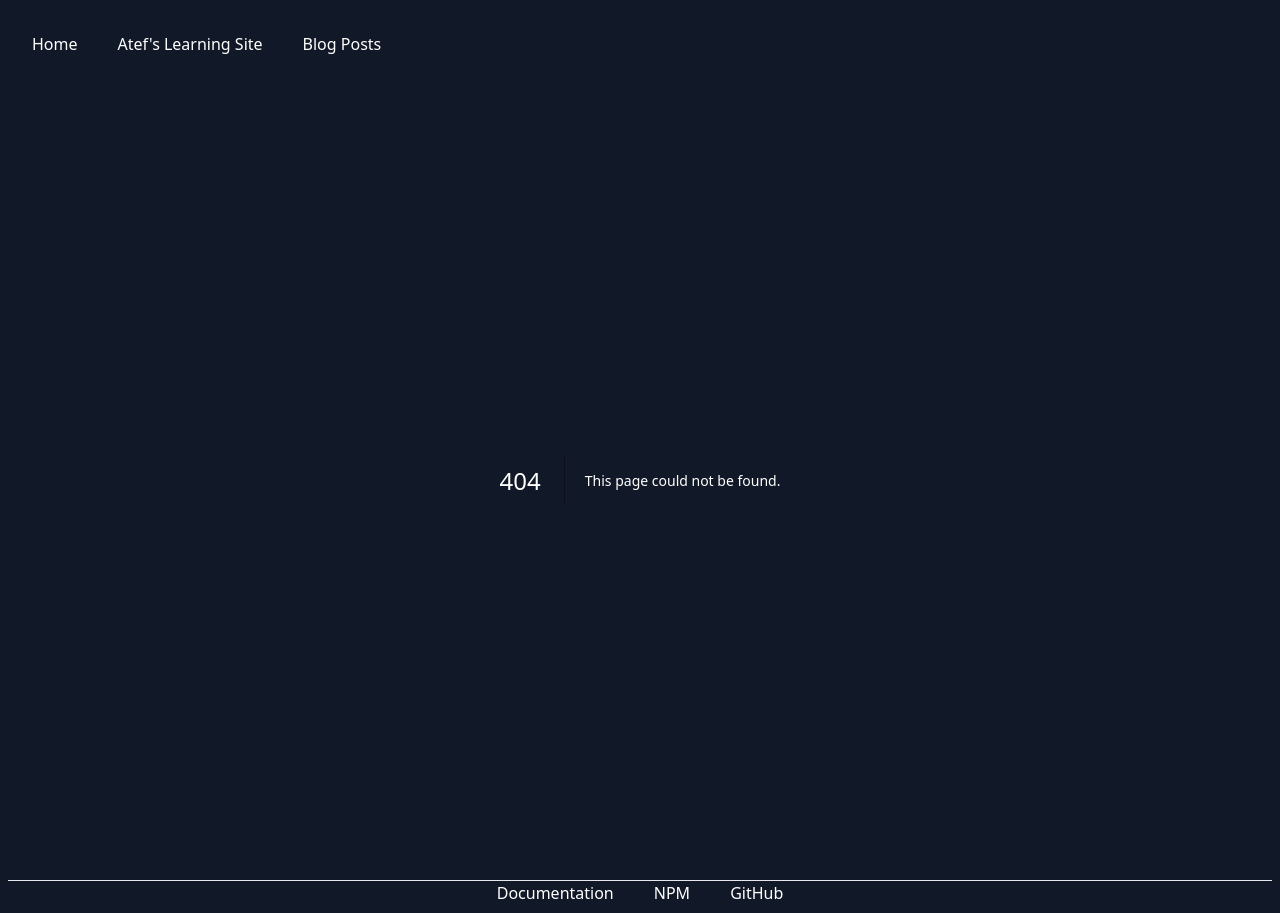
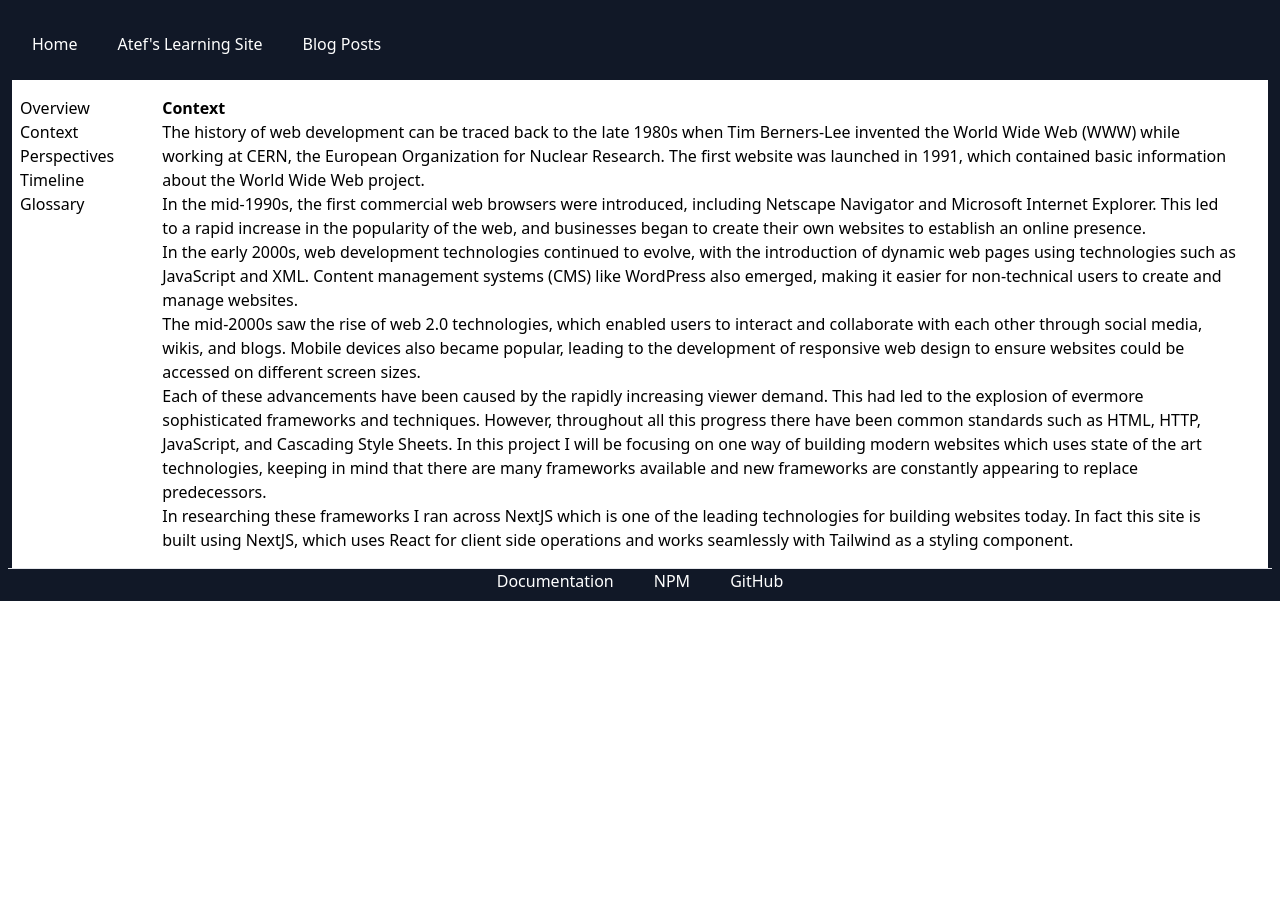
Before and after one commit to dattaray-basab/atef, a Next.js app: page /learn/context in a window 1280 px wide. Before the commit this address had no page. After the commit the page ends 800 px from the top, so only its background shows below. Built offline with nearby package versions, Linux system fonts and the light colour scheme.

Commit message:
0.20.2: WIP - learning site work

```diff
--- /dev/null
+++ b/app/learn/context/page.jsx
@@ -0,0 +1,31 @@
+const StyleSheetsPage = () => {
+  return (
+    <section>
+      <div>
+        <h1><strong>Context</strong></h1>
+        <div>
+          <p><p>
+The history of web development can be traced back to the late 1980s when Tim Berners-Lee invented the World Wide Web (WWW) while working at CERN, the European Organization for Nuclear Research. The first website was launched in 1991, which contained basic information about the World Wide Web project.
+</p>
+<p>
+In the mid-1990s, the first commercial web browsers were introduced, including Netscape Navigator and Microsoft Internet Explorer. This led to a rapid increase in the popularity of the web, and businesses began to create their own websites to establish an online presence.
+</p>
+<p>
+In the early 2000s, web development technologies continued to evolve, with the introduction of dynamic web pages using technologies such as JavaScript and XML. Content management systems (CMS) like WordPress also emerged, making it easier for non-technical users to create and manage websites.
+</p>
+<p>
+The mid-2000s saw the rise of web 2.0 technologies, which enabled users to interact and collaborate with each other through social media, wikis, and blogs. Mobile devices also became popular, leading to the development of responsive web design to ensure websites could be accessed on different screen sizes.
+</p>
+<p>
+Each of these advancements have been caused by the rapidly increasing viewer demand. This had led to the explosion of evermore sophisticated frameworks and techniques. However, throughout all this progress there have been common standards such as HTML, HTTP, JavaScript, and Cascading Style Sheets. In this project I will be focusing on one way of building modern websites which uses state of the art technologies, keeping in mind that there are many frameworks available and new frameworks are constantly appearing to replace predecessors.
+</p>
+<p>
+In researching these frameworks I ran across NextJS which is one of the leading technologies for building websites today. In fact this site is built using NextJS, which uses React for client side operations and works seamlessly with Tailwind as a styling component.
+</p></p>
+        </div>
+      </div>
+    </section>
+  );
+};
+
+export default StyleSheetsPage;
--- a/app/learn/leftBar.tsx
+++ b/app/learn/leftBar.tsx
@@ -5,19 +5,19 @@ const LeftBar = () => {
     <aside className='flex my-2 w-30 p-2 '>
       <ul className='flex flex-col '>
         <li>
-          <Link href='/learn/overview' >Project Overview</Link>
+          <Link href='/learn/overview' >Overview</Link>
         </li>
         <li>
-          <Link href='/learn/perspectives'>Personal Perspectives</Link>
+          <Link href='/learn/context'>Context</Link>
         </li>
         <li>
-          <Link href='/learn/style-sheets'>Style Sheets</Link>
+          <Link href='/learn/perspectives'>Perspectives</Link>
         </li>
         <li>
-          <Link href='/learn/react'>React</Link>
+          <Link href='/learn/timeline'>Timeline</Link>
         </li>
         <li>
-          <Link href='/learn/nextjs'>NextJS</Link>
+          <Link href='/learn/glossary'>Glossary</Link>
         </li>
       </ul>
     </aside>
--- a/app/learn/style-sheets/page.jsx
+++ /dev/null
@@ -1,14 +0,0 @@
-const StyleSheetsPage = () => {
-  return (
-    <section>
-      <div>
-        <h1>Style Sheets</h1>
-        <div>
-          <p>js...</p>
-        </div>
-      </div>
-    </section>
-  );
-};
-
-export default StyleSheetsPage;
--- a/app/page.tsx
+++ b/app/page.tsx
@@ -5,6 +5,7 @@ export default function Home() {
       <p className='text-lg text-emerald-600 font-mono mt-4 mb-5 ml-3 mr-3'>
         Welcome to my Homepage! This site was part of a project I did where I wanted to have different pathways for people to learn different ways of creating websites. I had considered three modern ways of achieving that (Angular Vue and React) and I chose React as it seemed that an increasing number of developers were gravitating towards it of late. React is an open-source, front-end, Javascript framework developed by Facebook. I noticed that NextJS adds back-end capability making React a full stack environment. An alternative for the back-end could have been Remix. I considered different paths of styling this site such as CSS however it is quite low level. Another candidate was ChakraUI which has opinionated widgets which are react components. Finally, I embarked on Tailwind which seemed middle of the ground and well integrated with the React/NextJS framework.
       </p>
+
     </>
   );
 }
```
Also changed, not shown: app/learn/glossary/page.jsx (renamed from app/learn/nextjs/page.jsx), app/learn/timeline/page.jsx (renamed from app/learn/react/page.jsx).
